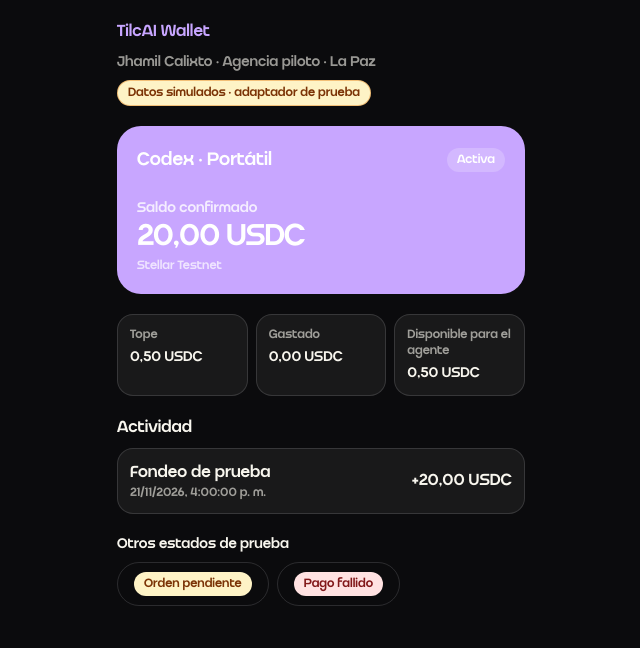
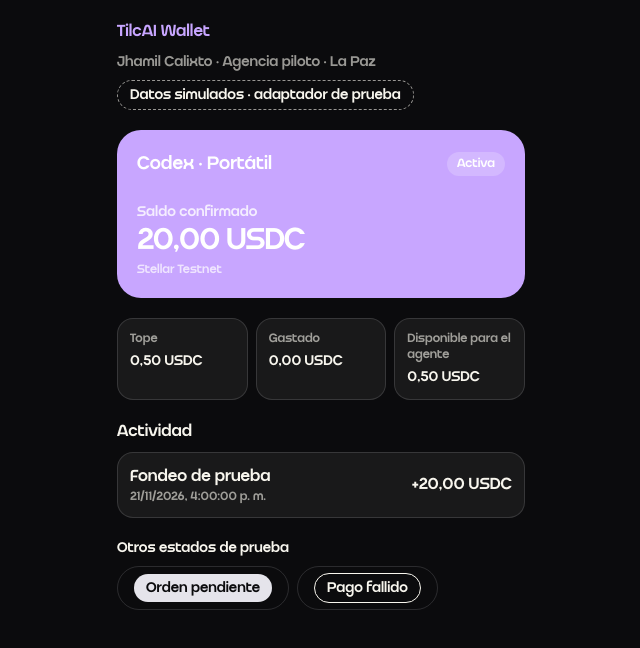
Before and after one commit to TilcAI-Wallet/tilcai-wallet, a Next.js app in the folder apps/web/: page / in a window 1280 px wide. Shown: the top 648 px of the page, without its empty margins (319-959 px from the left). Built offline with nearby package versions, Linux system fonts and the light colour scheme.

Commit message:
style(web): restilizar píldora de estado e insignia de dato simulado

```diff
--- a/apps/web/src/components/SimulatedBadge.tsx
+++ b/apps/web/src/components/SimulatedBadge.tsx
@@ -1,7 +1,7 @@
 export function SimulatedBadge({ simulated }: { simulated: boolean }) {
   if (!simulated) return null;
   return (
-    <span className="inline-flex items-center rounded-full border border-amber-600/40 bg-amber-100 px-2.5 py-1 text-xs font-semibold text-amber-900">
+    <span className="inline-flex items-center rounded-full border border-dashed border-ivory/60 px-3 py-1 text-sm text-ivory">
       Datos simulados · adaptador de prueba
     </span>
   );
--- a/apps/web/src/components/StatusPill.tsx
+++ b/apps/web/src/components/StatusPill.tsx
@@ -1,9 +1,10 @@
+// Sin colores de error en la paleta: el estado lo dice siempre el texto; el color solo lo refuerza.
 const tones = {
-  ok: "bg-emerald-100 text-emerald-900",
-  wait: "bg-amber-100 text-amber-900",
-  bad: "bg-red-100 text-red-900",
+  ok: "bg-mint text-ink",
+  wait: "bg-mist text-ink",
+  bad: "border border-ivory text-ivory",
 } as const;
 
 export function StatusPill({ tone, children }: { tone: keyof typeof tones; children: string }) {
-  return <span className={`rounded-full px-2.5 py-1 text-xs font-semibold ${tones[tone]}`}>{children}</span>;
+  return <span className={`rounded-full px-3 py-1 text-sm ${tones[tone]}`}>{children}</span>;
 }
```
